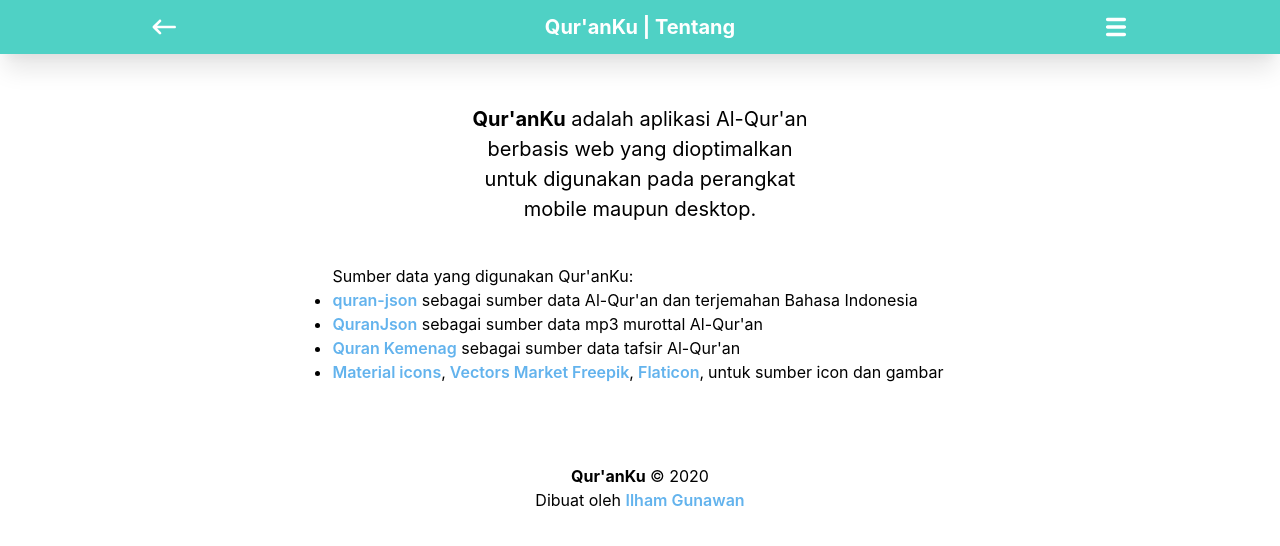
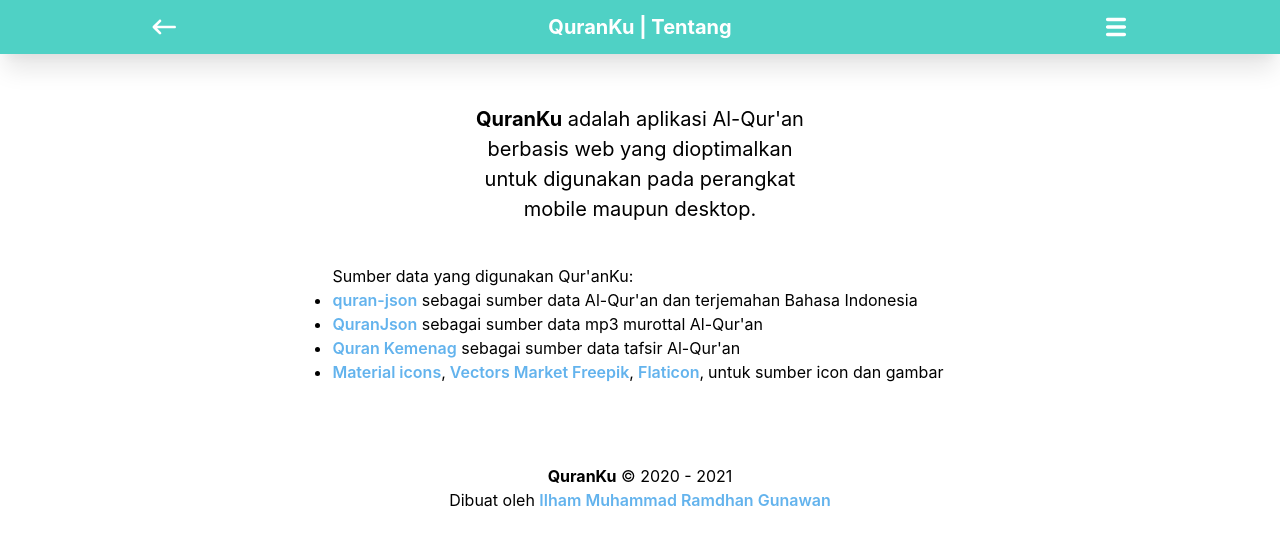
Before and after one commit to ilhamgunawan/quran-ku, a Next.js app: page /tentang in a window 1280 px wide. Shown: the top 546 px of the page. Built offline with nearby package versions, Linux system fonts and the light colour scheme.

Commit message:
rename tentang page

```diff
--- a/pages/tentang.js
+++ b/pages/tentang.tsx
@@ -1,14 +1,13 @@
-import Head from "next/head";
+import Header from "../components/header/header";
+import BasicMeta from "../components/meta/basic-meta";
 
-import Header from "../components/header/header";
-
-const AboutPage = () => {
+export default function AboutPage() {
   return (
     <>
-      <Head>
-        <title>Tentang | Qur'anKu</title>
-      </Head>
-      <Header pageTitle="Qur'anKu | Tentang" />
+      <BasicMeta
+        title="Tentang - Baca QuranKu"
+      />
+      <Header pageTitle="QuranKu | Tentang" />
       <main
         style={{ width: "95%", marginLeft: "auto", marginRight: "auto" }}
         className="my-16 flex flex-col items-center"
@@ -17,7 +16,7 @@
           style={{ maxWidth: "350px" }}
           className="py-10 text-center text-xl font-normal"
         >
-          <strong>Qur'anKu</strong> adalah aplikasi Al-Qur'an berbasis web yang
+          <strong>QuranKu</strong> adalah aplikasi Al-Qur'an berbasis web yang
           dioptimalkan untuk digunakan pada perangkat mobile maupun desktop.
         </p>
         <section className="mx-8">
@@ -123,22 +122,20 @@
           </ul>
         </section>
         <p className="mt-20 text-center">
-          <strong>Qur'anKu</strong> &copy; 2020
+          <strong>QuranKu</strong> &copy; 2020 - 2021
         </p>
         <p className="text-center">
           Dibuat oleh{" "}
           <a
-            href="https://ilhamgunawan.now.sh"
+            href="https://ilhamgunawan.my.id"
             target="_blank"
             rel="noreferrer noopener"
             className="text-blue-400 font-semibold"
           >
-            Ilham Gunawan
+            Ilham Muhammad Ramdhan Gunawan
           </a>
         </p>
       </main>
     </>
   );
 };
-
-export default AboutPage;
```
